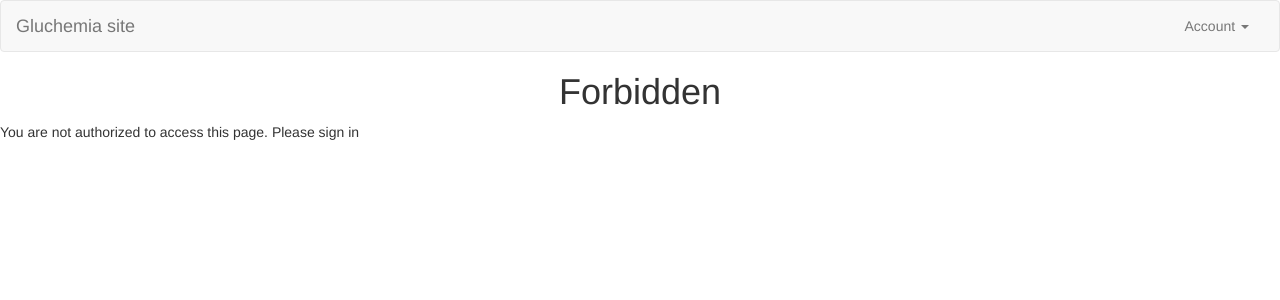
After one commit to jguaraz/gla0, a Django app: page /accounts/login/ in a window 1280 px wide. The commit adds this page. Shown: the top 300 px of the page. Run offline with Django 3.2, Linux system fonts and the light colour scheme; some libraries are stand-ins or nearby versions.

Commit message:
debuged site functionality

```diff
--- a/gl0/urls.py
+++ b/gl0/urls.py
@@ -9,8 +9,8 @@ urlpatterns = [
     url(r'^g_new/$', views.g_new, name='g_new'),
     url(r'^login/$', views.login, {'template_name': 'login.html', 'authentication_form': LoginForm}, name='login'),
     url(r'^logout/$', views.logout, {'next_page': '/'}),
-    url(r'^chart1$', views.chart1, name='chart1'),
     url(r'^chart2$', views.chart2, name='chart2'),
     url(r'^guest$', views.guest, name='guest'),
     url(r'^u_new$', views.u_new, name='u_new'),
+    url(r'^.*/$', views.forbidden, name='forbidden'),
 ]
--- a/gl0/views.py
+++ b/gl0/views.py
@@ -5,7 +5,6 @@ from django.contrib.auth.decorators import login_required
 from django.template.context_processors import request
 from django.http import HttpResponseRedirect
 import time, datetime, string
-#from forms import UserForm
 from .models import G
 from .forms import GForm, UserForm
 
@@ -34,17 +33,20 @@ def u_new(request):
 def login(request):
     return render(request="login.html")
 
+# Display glucometer records
 def post_list(request):
-    list = G.objects.filter(id_p=request.user).order_by('datetime')
-    return render(request, 'post_list.html', {'list': list})
+    if request.user.is_authenticated:
+        list = G.objects.filter(id_p=request.user).order_by('datetime')
+        return render(request, 'post_list.html', {'list': list})
+    else:
+        return render(request,"registration/forbidden.html")
 
+# Adds glucometer records
 def g_new(request):
         if request.method == "POST":
             form = GForm(request.POST)
             if form.is_valid():
                 post = form.save(commit=False)
-                '''post.author = request.user
-                post.published_date = timezone.now() '''
                 post.id_p = request.user
                 post.save()
                 return redirect('/list', {'list': list})
@@ -52,30 +54,30 @@ def g_new(request):
             form = GForm()
         return render(request, 'g_edit.html', {'form': form})
 
-def chart1(request):
-    return render(request, 'chart1.html')
+# Displays chart based on gucometer recors
+def chart2(request, chartID = 'chart_ID', chart_type = 'line', chart_height = 500):
 
-def chart2(request, chartID = 'chart_ID', chart_type = 'line', chart_height = 500):
-    user = request.user
-    data = ChartData.check_g_data(user)
+    if request.user.is_authenticated:
+        user = request.user
+        data = ChartData.check_g_data(user)
+        chart = {"renderTo": chartID, "type": chart_type, "height": chart_height,}
+        title = {"text": 'Control Glucemia'}
+        xAxis = {"title": {"text": 'Fecha / Hora'}, "type": 'datetime', "dateTimeLabelFormats": {"month": "%e. %b", "year": "%b"}, "units": [['day', [1,5,10,15,20,25,30]], ['month',[1, 2, 3, 4, 5, 6, 7, 8, 9, 10, 11, 12]], ['year', 'null']]}
+    #    xAxis = {"title": {"text": 'Fecha / Hora'}, "type": 'linear'}
+        yAxis = {"title": {"text": 'Glucometer display'}}
+        series = [
+            {"name": 'Fecha / Hora', "data": data['datax'] },
+            {"name": 'Lectura', "data": data['value']},
+            {"name": 'Promedio movil', "data": data['media']}
+            ]
 
-    chart = {"renderTo": chartID, "type": chart_type, "height": chart_height,}
-    title = {"text": 'Control Glucemia'}
-    xAxis = {"title": {"text": 'Fecha / Hora'}, "type": 'datetime', "dateTimeLabelFormats": {"month": "%e. %b", "year": "%b"}, "units": [['day', [1,5,10,15,20,25,30]], ['month',[1, 2, 3, 4, 5, 6, 7, 8, 9, 10, 11, 12]], ['year', 'null']]}
-#    xAxis = {"title": {"text": 'Fecha / Hora'}, "type": 'linear'}
-    yAxis = {"title": {"text": 'Glucometer display'}}
-    series = [
-        {"name": 'Fecha / Hora', "data": data['datax'] },
-        {"name": 'Lectura', "data": data['value']},
-        {"name": 'Promedio movil', "data": data['media']}
-        ]
-
-    return render(request, 'chart2.html', {'chartID': chartID, 'chart': chart,
-                                                    'series': series, 'title': title,
-                                                    'xAxis': xAxis, 'yAxis': yAxis})
+        return render(request, 'chart2.html', {'chartID': chartID, 'chart': chart,
+                   'series': series, 'title': title,  'xAxis': xAxis, 'yAxis': yAxis})
+    else:
+        return render(request,"registration/forbidden.html")
 
 
-
+# Class used by chart2 view
 class ChartData(object):
     def check_g_data(user):
         data = {'datax': [], 'value': [],'media': []}
@@ -92,5 +94,9 @@ class ChartData(object):
 
         return data
 
+# Displays guest page
 def guest(request):
     return render(request,"guest.html")
+
+def forbidden(request):
+    return render(request,"registration/forbidden.html")
--- a/templates/base.html
+++ b/templates/base.html
@@ -56,7 +56,7 @@
                                     <li class="divider"></li>
                                     <li>
                                     		{% if user.is_authenticated %}
-                                    			{% url 'salida' as the_url %}
+                                    			{% url 'logout' as the_url %}
 												<a href="/logout">Logout</a>
 											{% else %}
 												<a href="/login">Login</a>
--- /dev/null
+++ b/templates/registration/forbidden.html
@@ -0,0 +1,11 @@
+{% extends 'base.html' %}
+
+{% block content %}
+	{% if user.is_authenticated %}
+		<h1 align="center">This is home</h1>
+	{% else %}
+		<h1 align="center">Forbidden</h1>
+		<p></p>
+		<p>You are not authorized to access this page. Please sign in</p>
+	{% endif %}
+{% endblock %}
```
